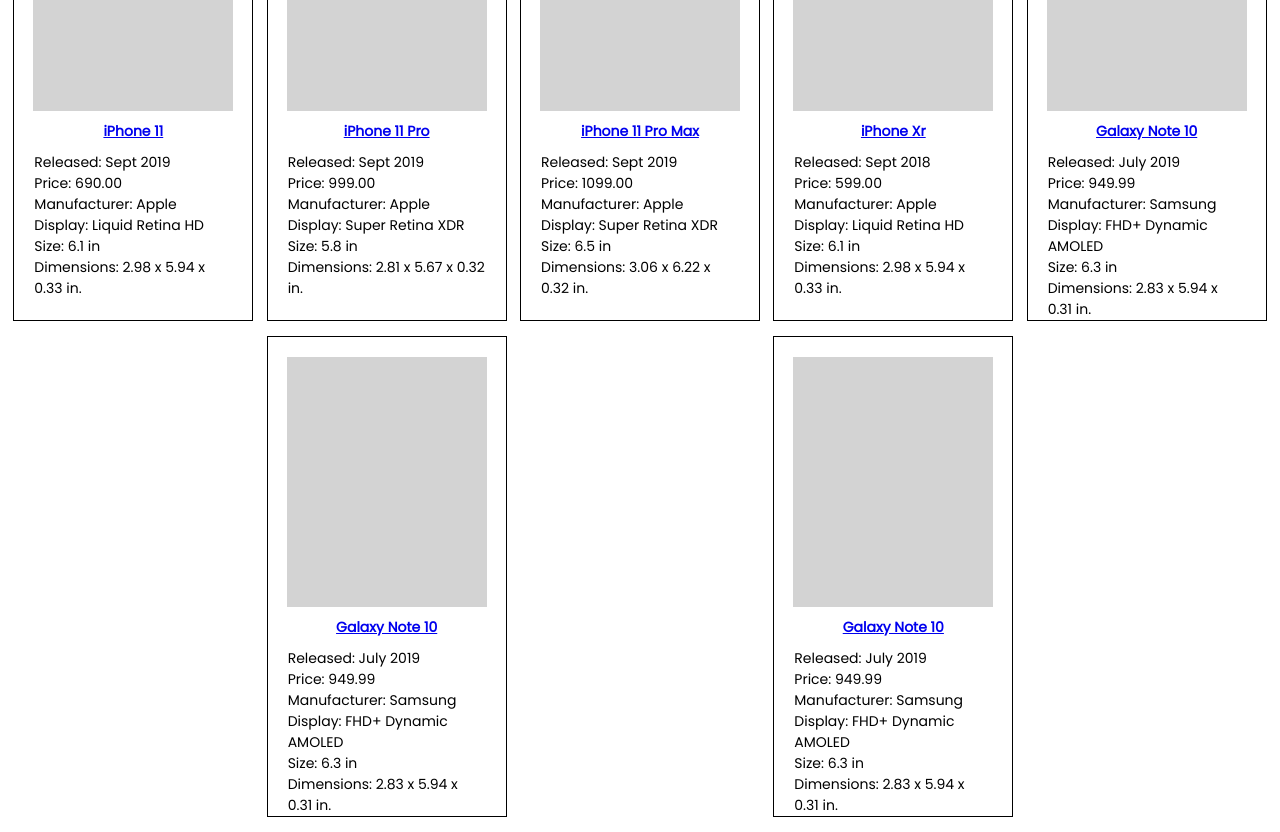
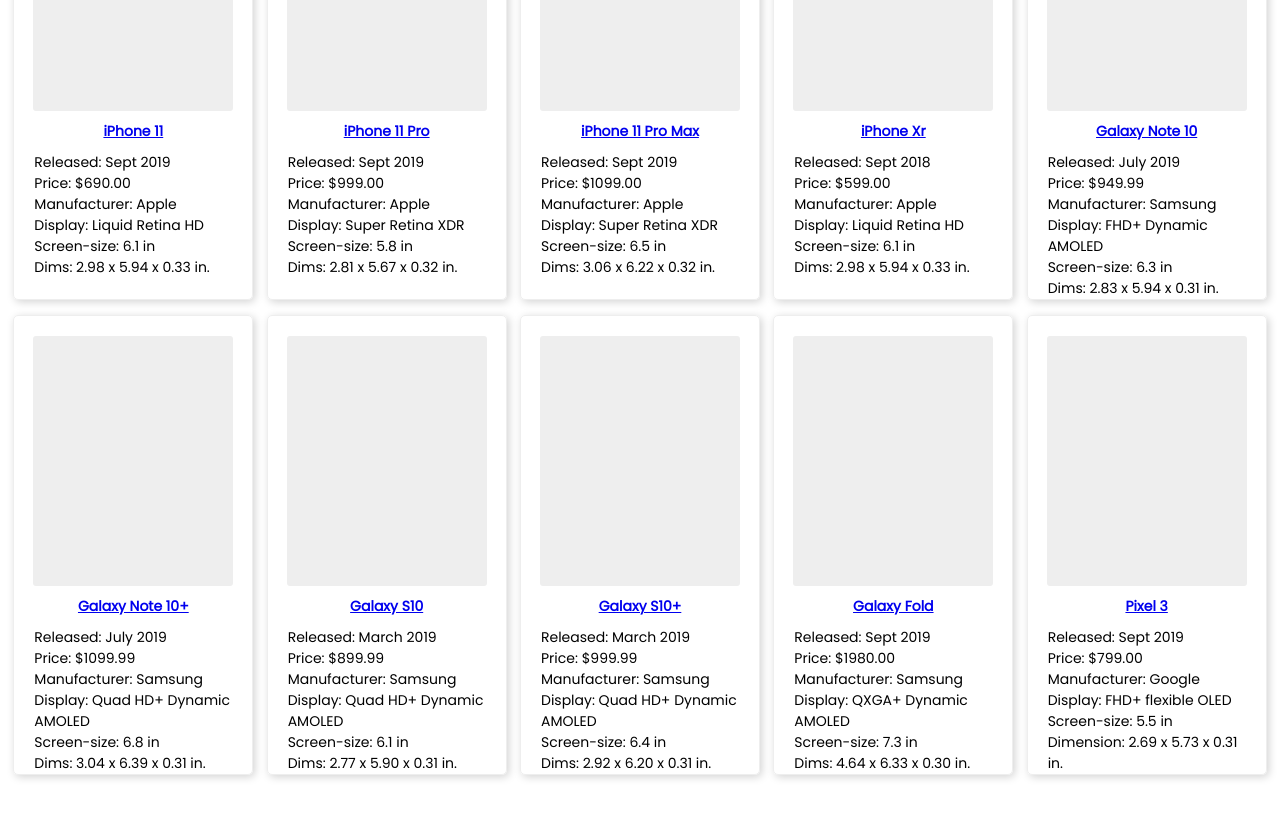
Before and after one commit to wc356/specula-v2, a Next.js app: page / in a window 1280 px wide. Shown: the part 380-1212 px from the top of the page. After the commit the page ends 1170 px from the top, so only its background shows below. Built offline with nearby package versions, Linux system fonts and the light colour scheme.

Commit message:
visual ui/ux theme update

```diff
--- /dev/null
+++ b/components/Body.js
@@ -0,0 +1,96 @@
+import phones from "../database/index";
+import Link from "next/link";
+import { v4 as uuidv4 } from "uuid";
+
+const Body = () => (
+  <>
+    <div className="body">
+      <ul className="container">{renderBody()}</ul>
+    </div>
+
+    <style jsx>
+      {`
+        .container {
+          display: flex;
+          justify-content: space-evenly;
+          flex-wrap: wrap;
+          padding-top: 100px;
+        }
+      `}
+    </style>
+  </>
+);
+
+function renderBody() {
+  const phoneList = phones.map(phone => {
+    return (
+      <li key={uuidv4()} className="card">
+        <div className="img-container"></div>
+        <div className="title">
+          <Link href="/about">
+            <a>{phone.name}</a>
+          </Link>
+        </div>
+        <ul className="phone-spec">
+          <li>{phoneDescription(phone)}</li>
+        </ul>
+
+        <style jsx>
+          {`
+            .card {
+              display: block;
+              min-height: 425px;
+              width: 240px;
+              border: 1px solid #eee;
+              font-size: 14px;
+              margin-bottom: 15px;
+              padding-top: 20px;
+              border-radius: 5px;
+              transition: all 0.15s;
+              box-shadow: 2px 2px 8px lightgray;
+            }
+            .card:hover {
+              transform: translateY(-13px);
+              border: 1px solid gray;
+            }
+            .img-container {
+              display: block;
+              margin: 0 auto;
+              height: 250px;
+              width: 200px;
+              border-radius: 3px;
+              background-color: #eee;
+            }
+            .phone-spec {
+              line-height: 1.5;
+              padding: 0 20px;
+            }
+            .title {
+              text-align: center;
+              margin: 10px 0;
+              font-weight: 600;
+            }
+          `}
+        </style>
+      </li>
+    );
+  });
+  return phoneList;
+}
+
+function phoneDescription(phone) {
+  const keys = Object.keys(phone).map(key => {
+    return (
+      <p key={uuidv4()}>{capitalizeFirstLetter(key) + `: ${phone[key]}`}</p>
+    );
+
+    function capitalizeFirstLetter([first, ...rest]) {
+      return [first.toUpperCase(), ...rest].join("");
+    }
+  });
+  // Remove First Key - Name
+  keys.shift();
+  return keys;
+}
+
+export default Body;
--- a/components/Layout.js
+++ b/components/Layout.js
@@ -5,6 +5,7 @@
     <>
       <Nav />
       <div>{children}</div>
+
       <style jsx global>
         {`
           @import url("https://fonts.googleapis.com/css?family=Poppins&display=swap");
@@ -14,13 +15,17 @@
             box-sizing: border-box;
             margin: 0;
             padding: 0;
+            font-family: "Poppins", sans-serif;
           }
           li {
             list-style: none;
           }
-          a,
-          p {
-            font-family: "Poppins", sans-serif;
+          a {
+            text-decoration-skip-ink: auto;
+            transition: all 0.15s;
+          }
+          a:hover {
+            transform: translateY(-5px);
           }
         `}
       </style>
--- a/components/Nav.js
+++ b/components/Nav.js
@@ -30,14 +30,19 @@
           display: flex;
           position: sticky;
           top: 0;
-          background-color: pink;
+          border-bottom: 1px solid lightgray;
+          background: #fff;
           height: 15vh;
           width: 100%;
           align-items: center;
+          z-index: 2;
+          box-shadow: 3px 3px 6px #eee;
         }
         .logo {
           display: block;
           padding: 15px;
+          margin-left: 15px;
+          font-size: 20px;
         }
         .nav-flexend {
           display: flex;
--- a/database/index.js
+++ b/database/index.js
@@ -2,64 +2,91 @@
   {
     name: "iPhone 11",
     released: "Sept 2019",
-    price: "690.00",
+    price: "$690.00",
     manufacturer: "Apple",
     display: "Liquid Retina HD",
-    size: "6.1 in",
-    dimensions: "2.98 x 5.94 x 0.33 in."
+    "screen-size": "6.1 in",
+    dims: "2.98 x 5.94 x 0.33 in."
   },
   {
     name: "iPhone 11 Pro",
     released: "Sept 2019",
-    price: "999.00",
+    price: "$999.00",
     manufacturer: "Apple",
     display: "Super Retina XDR",
-    size: "5.8 in",
-    dimensions: "2.81 x 5.67 x 0.32 in."
+    "screen-size": "5.8 in",
+    dims: "2.81 x 5.67 x 0.32 in."
   },
   {
     name: "iPhone 11 Pro Max",
     released: "Sept 2019",
-    price: "1099.00",
+    price: "$1099.00",
     manufacturer: "Apple",
     display: "Super Retina XDR",
-    size: "6.5 in",
-    dimensions: "3.06 x 6.22 x 0.32 in."
+    "screen-size": "6.5 in",
+    dims: "3.06 x 6.22 x 0.32 in."
   },
   {
     name: "iPhone Xr",
     released: "Sept 2018",
-    price: "599.00",
+    price: "$599.00",
     manufacturer: "Apple",
     display: "Liquid Retina HD",
-    size: "6.1 in",
-    dimensions: "2.98 x 5.94 x 0.33 in."
+    "screen-size": "6.1 in",
+    dims: "2.98 x 5.94 x 0.33 in."
   },
   {
     name: "Galaxy Note 10",
     released: "July 2019",
-    price: "949.99",
+    price: "$949.99",
     manufacturer: "Samsung",
     display: "FHD+ Dynamic AMOLED",
-    size: "6.3 in",
-    dimensions: "2.83 x 5.94 x 0.31 in."
+    "screen-size": "6.3 in",
+    dims: "2.83 x 5.94 x 0.31 in."
   },
   {
-    name: "Galaxy Note 10",
+    name: "Galaxy Note 10+",
     released: "July 2019",
-    price: "949.99",
+    price: "$1099.99",
     manufacturer: "Samsung",
-    display: "FHD+ Dynamic AMOLED",
-    size: "6.3 in",
-    dimensions: "2.83 x 5.94 x 0.31 in."
+    display: "Quad HD+ Dynamic AMOLED",
+    "screen-size": "6.8 in",
+    dims: "3.04 x 6.39 x 0.31 in."
   },
   {
-    name: "Galaxy Note 10",
-    released: "July 2019",
-    price: "949.99",
+    name: "Galaxy S10",
+    released: "March 2019",
+    price: "$899.99",
     manufacturer: "Samsung",
-    display: "FHD+ Dynamic AMOLED",
-    size: "6.3 in",
-    dimensions: "2.83 x 5.94 x 0.31 in."
+    display: "Quad HD+ Dynamic AMOLED",
+    "screen-size": "6.1 in",
+    dims: "2.77 x 5.90 x 0.31 in."
+  },
+  {
+    name: "Galaxy S10+",
+    released: "March 2019",
+    price: "$999.99",
+    manufacturer: "Samsung",
+    display: "Quad HD+ Dynamic AMOLED",
+    "screen-size": "6.4 in",
+    dims: "2.92 x 6.20 x 0.31 in."
+  },
+  {
+    name: "Galaxy Fold",
+    released: "Sept 2019",
+    price: "$1980.00",
+    manufacturer: "Samsung",
+    display: "QXGA+ Dynamic AMOLED",
+    "screen-size": "7.3 in",
+    dims: "4.64 x 6.33 x 0.30 in."
+  },
+  {
+    name: "Pixel 3",
+    released: "Sept 2019",
+    price: "$799.00",
+    manufacturer: "Google",
+    display: "FHD+ flexible OLED",
+    "screen-size": "5.5 in",
+    dimension: "2.69 x 5.73 x 0.31 in."
   }
 ];
--- a/pages/index.js
+++ b/pages/index.js
@@ -1,88 +1,10 @@
 import Layout from "../components/Layout";
-import phones from "../database/index";
-import Link from "next/link";
-import { v4 as uuidv4 } from "uuid";
+import Body from "../components/Body";
 
-const Index = () => {
-  return (
-    <Layout>
-      <div className="body">
-        <ul className="container">{renderBody()}</ul>
-      </div>
-      <style jsx>
-        {`
-          .container {
-            display: flex;
-            justify-content: space-evenly;
-            flex-wrap: wrap;
-            padding-top: 100px;
-          }
-        `}
-      </style>
-    </Layout>
-  );
-};
-
-const renderBody = () => {
-  const phoneList = phones.map(phone => {
-    return (
-      <li key={uuidv4()} className="card">
-        <div className="img-container"></div>
-        <div className="title">
-          <Link href="/about">
-            <a>{phone.name}</a>
-          </Link>
-        </div>
-        <ul className="phone-spec">
-          <li>{phoneDescription(phone)}</li>
-        </ul>
-        <style jsx>
-          {`
-            .card {
-              display: block;
-              min-height: 425px;
-              width: 240px;
-              border: 1px solid black;
-              font-size: 14px;
-              margin-bottom: 15px;
-              padding-top: 20px;
-            }
-            .img-container {
-              display: block;
-              margin: 0 auto;
-              height: 250px;
-              width: 200px;
-              background-color: lightgray;
-            }
-            .phone-spec {
-              line-height: 1.5;
-              padding: 0 20px;
-            }
-            .title {
-              text-align: center;
-              margin: 10px 0;
-              font-weight: 600;
-            }
-          `}
-        </style>
-      </li>
-    );
-  });
-  return phoneList;
-};
-
-function phoneDescription(phone) {
-  const keys = Object.keys(phone).map(key => {
-    return (
-      <p key={uuidv4()}>{capitalizeFirstLetter(key) + `: ${phone[key]}`}</p>
-    );
-
-    function capitalizeFirstLetter([first, ...rest]) {
-      return [first.toUpperCase(), ...rest].join("");
-    }
-  });
-  keys.shift();
-  return keys;
-}
+const Index = () => (
+  <Layout>
+    <Body />
+  </Layout>
+);
 
 export default Index;
```
